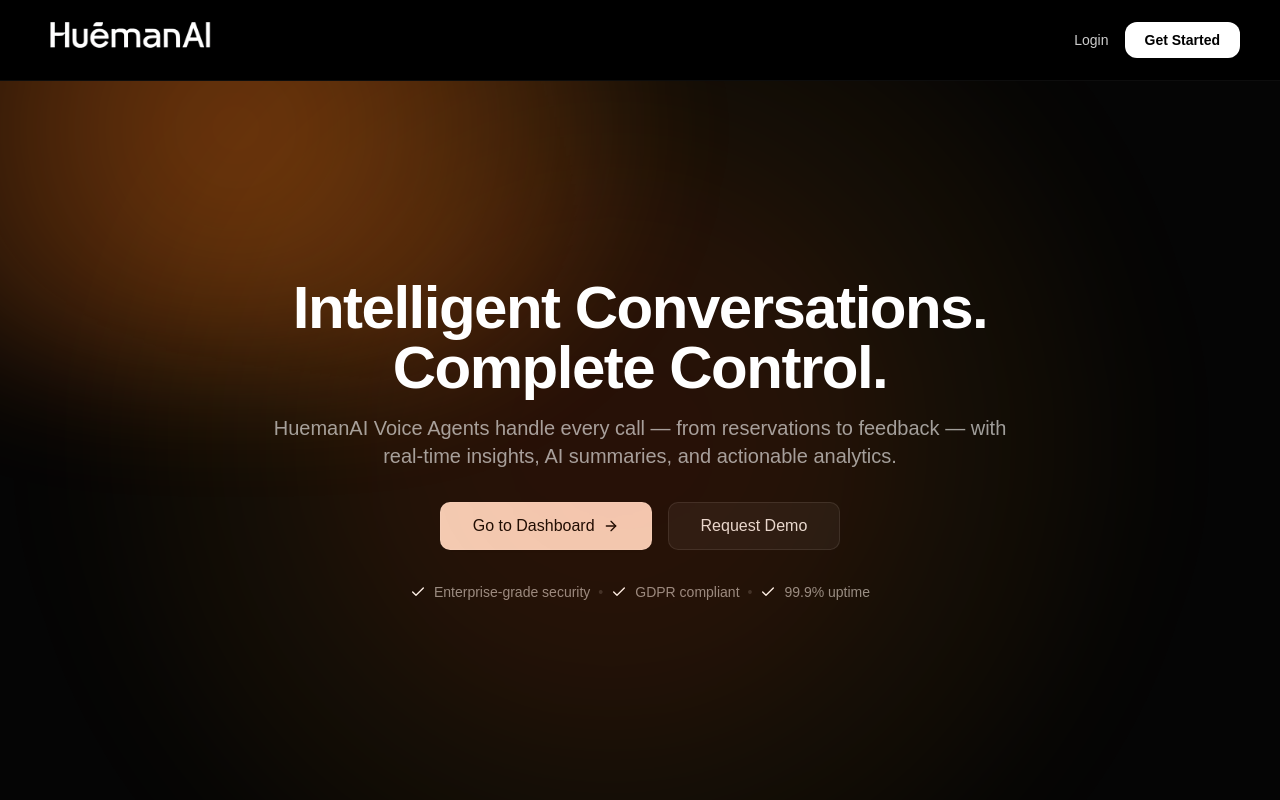
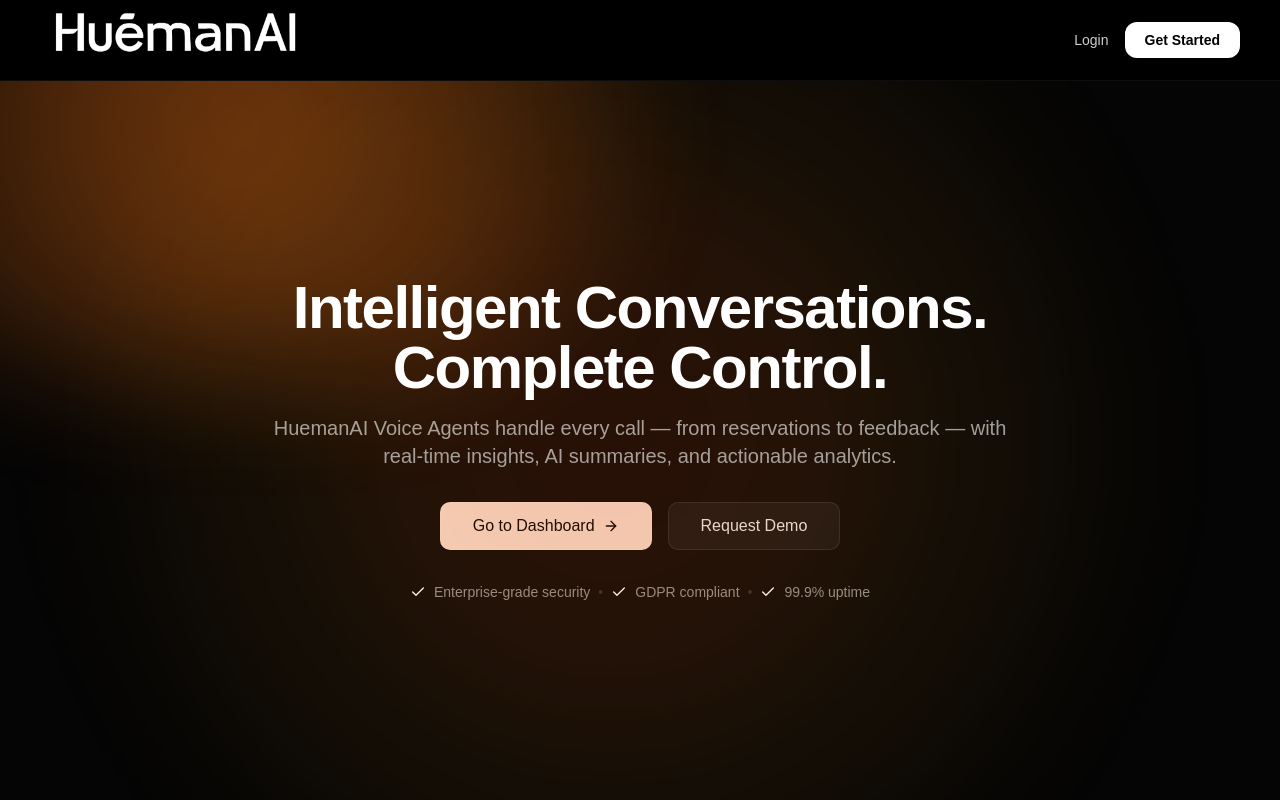
Before and after one commit to meghanasrividya/HuemanAI-Voice, a Next.js app: page / in a window 1280 px wide. Shown: the top 800 px of the page. Built offline with nearby package versions, Linux system fonts and the light colour scheme.

Commit message:
changes in logo

```diff
--- a/src/app/(protected)/layout.tsx
+++ b/src/app/(protected)/layout.tsx
@@ -56,7 +56,7 @@
                 <aside className="hidden w-64 shrink-0 border-r border-border bg-card lg:flex lg:flex-col">
                     {/* Brand */}
                     <div className="px-5 py-5">
-                        <span className="text-[54px] font-bold tracking-tight leading-none">HuemanAI</span>
+                        <span className="text-xl font-bold tracking-tight">HuemanAI</span>
                     </div>
 
                     {/* Nav */}
--- a/src/app/HomeHeader.tsx
+++ b/src/app/HomeHeader.tsx
@@ -10,7 +10,7 @@
   return (
     <header className="fixed left-0 right-0 top-0 z-50 border-b border-white/5 bg-black">
       <div className="mx-auto flex h-20 max-w-7xl items-center justify-between px-10">
-        <Image src="/logo.png" alt="HuëmanAI" width={280} height={80} className="h-16 w-auto object-contain" />
+        <Image src="/logo.png" alt="HuëmanAI" width={420} height={120} className="h-24 w-auto object-contain" />
 
         {isAuthenticated && user ? (
           <div className="flex items-center gap-14 text-base">
```
